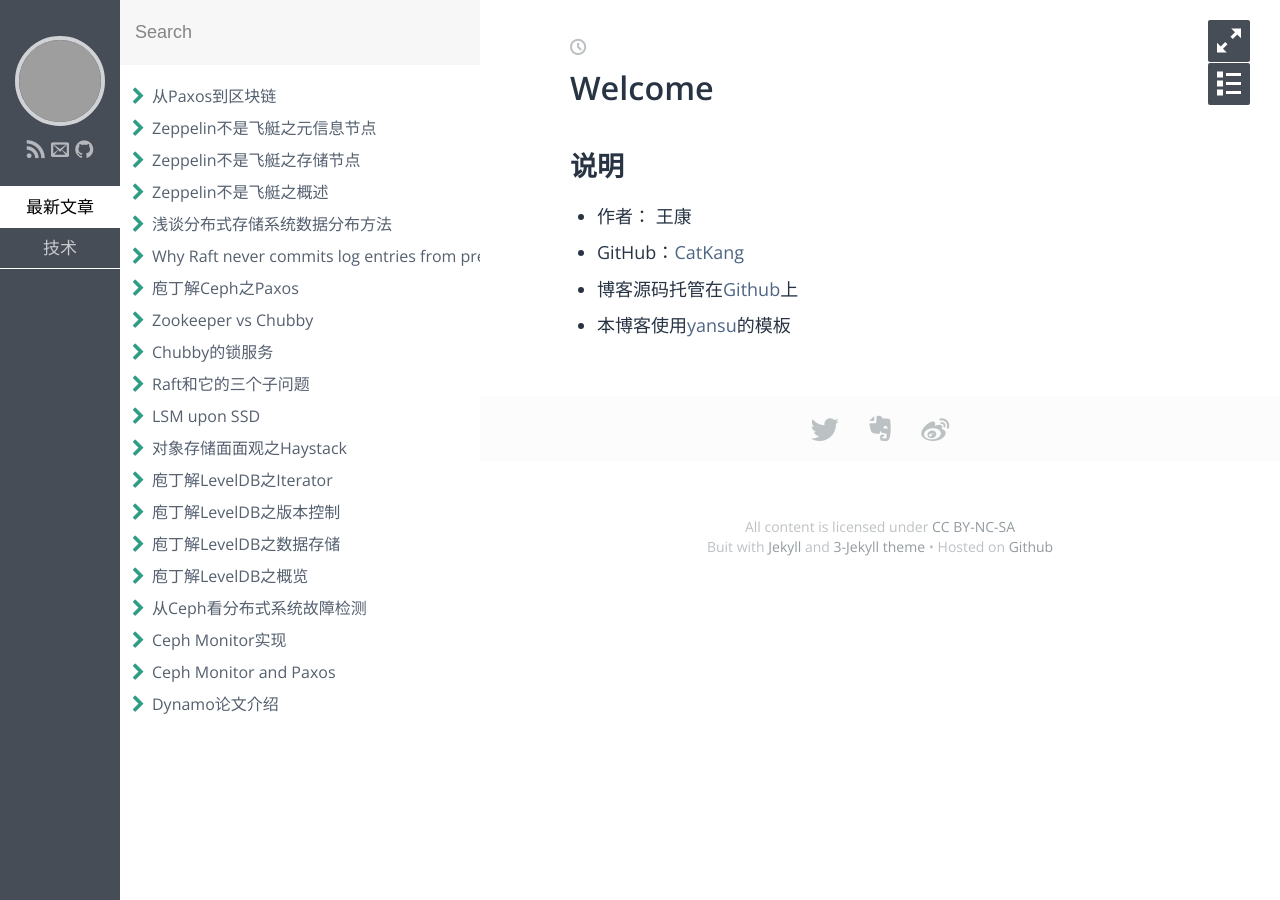
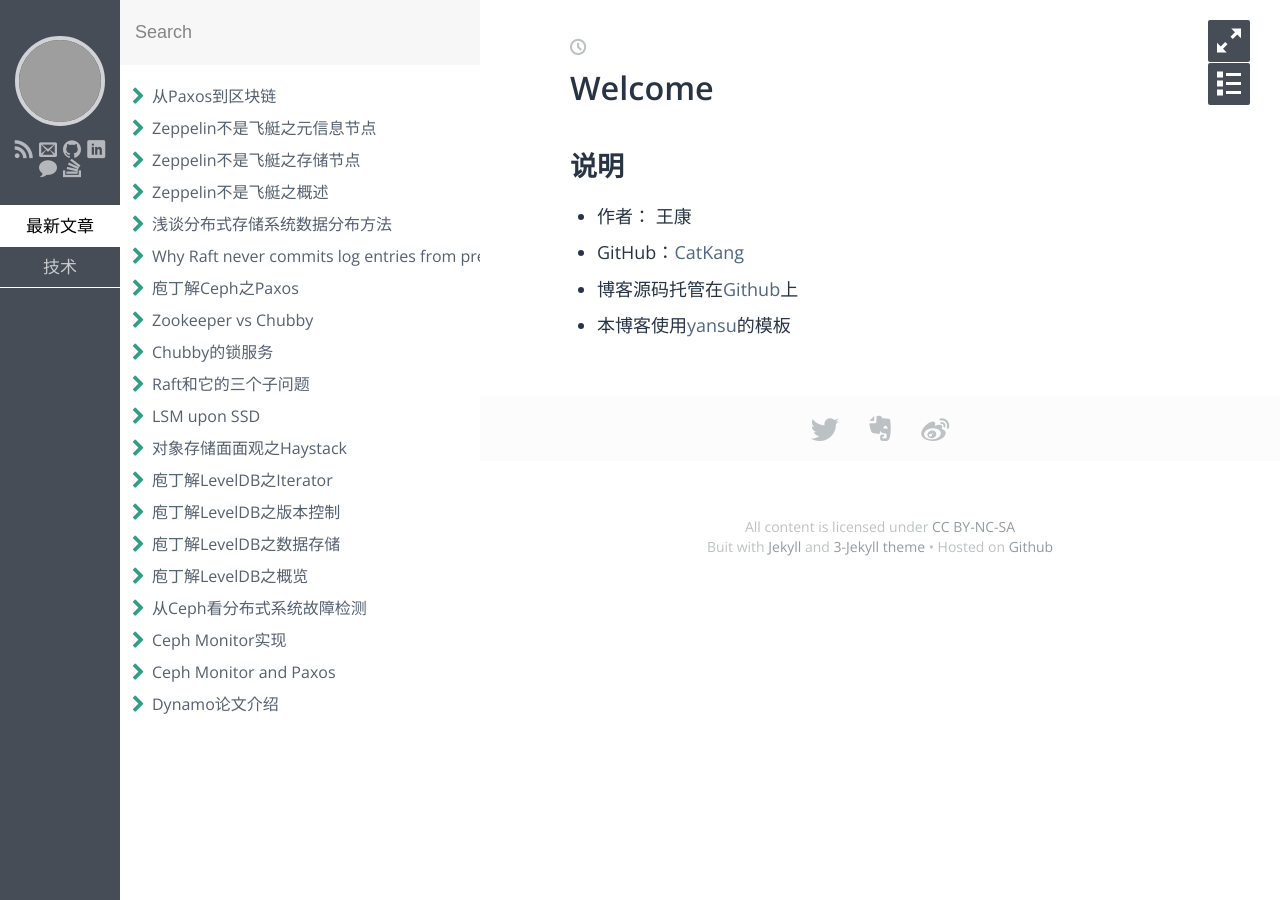
Before and after one commit to CatKang/catkang.github.io, a Jekyll site: the page built from index.md, in a window 1280 px wide. Built offline with Jekyll 4.4.1, drawn with Linux system fonts in a browser that asks for light colours; some web fonts are replaced; grey boxes are pictures that could not be loaded.

Commit message:
add social

```diff
--- a/_config.yml
+++ b/_config.yml
@@ -13,9 +13,10 @@ filter: 'category'
 recent_num: 20
 
 # Social account
-weibo:
 github: CatKang
-linkedin:
+linkedin: kang-wang-b0357072
+zhihu: meng-fei-76
+stackoverflow: 2682705/catkang
 
 # avatar and Favicon
 avatar: https://avatars2.githubusercontent.com/u/4082238?v=3&s=460
--- a/_includes/social.html
+++ b/_includes/social.html
@@ -18,3 +18,11 @@
 {% if site.instagram %}
   <a href="https://www.instagram.com/{{ site.instagram }}" class="sidebar-social-icon instagram" target="_blank"></a>
 {% endif %}
+
+{% if site.zhihu %}
+  <a href="https://www.zhihu.com/people/{{ site.zhihu }}" class="sidebar-social-icon zhihu" target="_blank"></a>
+{% endif %}
+
+{% if site.stackoverflow %}
+  <a href="https://stackoverflow.com/users/{{ site.stackoverflow }}" class="sidebar-social-icon stackoverflow" target="_blank"></a>
+{% endif %}
--- a/_sass/02-icon.scss
+++ b/_sass/02-icon.scss
@@ -81,3 +81,6 @@
 %icon-stackoverflow {
   content: "\ead0";
 }
+%icon-zhihu {
+  content: "\e96b";
+}
--- a/_sass/04-sidebar.sass
+++ b/_sass/04-sidebar.sass
@@ -72,6 +72,10 @@
     @extend %icon-linkedin
   &.instagram:before
     @extend %icon-instagram
+  &.zhihu:before
+    @extend %icon-zhihu
+  &.stackoverflow:before
+    @extend %icon-stackoverflow
 
 
 #sidebar-tags
```
Also changed, not shown: assets/icon/icomoon.svg.
